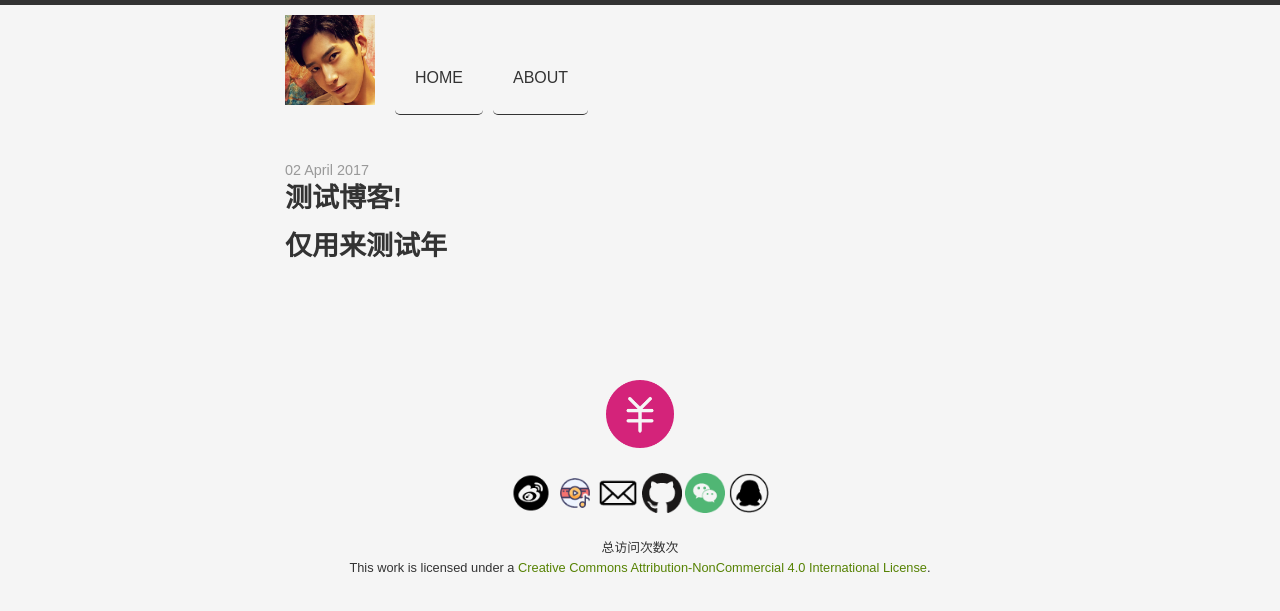
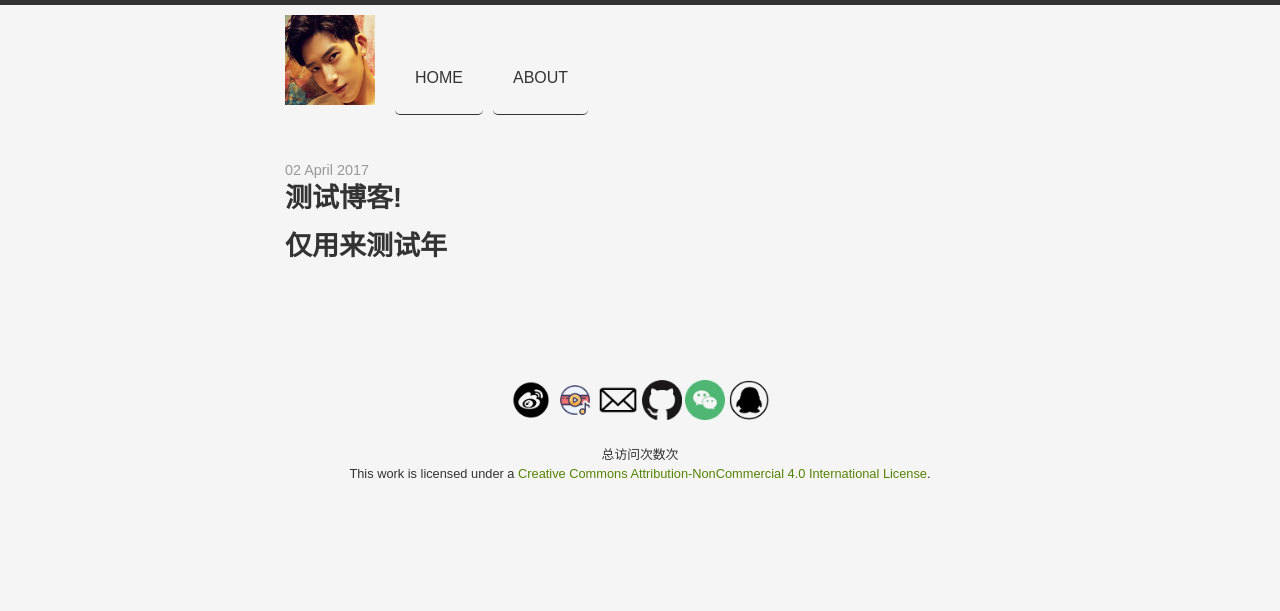
Before and after one commit to ruanwenjun/ruanwenjun.github.io, a Jekyll site: the page built from _posts/2017-4-2-测试firstBlog.md, in a window 1280 px wide. Shown: the top 611 px of the page. Built offline with Jekyll 4.4.1, drawn with Linux system fonts in a browser that asks for light colours; nearby versions of some CDN libraries; comment, search, counter and statistics services are not loaded.

Commit message:
删除打赏功能，修改分页大小为12

```diff
--- a/_config.yml
+++ b/_config.yml
@@ -9,7 +9,7 @@ url:
 baseurl:
 
 # 分页
-paginate: 8
+paginate: 12
 paginate_path: "page:num"
 
 baidu_tongji_id: c1b59fdd06598101f6a058d92fe41554
--- a/_layouts/default.html
+++ b/_layouts/default.html
@@ -35,11 +35,7 @@
       {{ content }}
 
       <footer>
-      	 <div>
-      	 	<a id="paycode" >
-            	<img src="/images/pay.png" style="cursor: pointer;height: 68px;" />
-        	</a>
-      	 </div>
+
         <a href="https://weibo.com/u/2885734002">
       		  <img src="/images/weibo.png" style="width: 40px;height: 40px;"/>
     	  </a>
@@ -104,17 +100,6 @@
 	    	});
   		});
 
-       $('#paycode').on('click', function(){
-	    	layer.open({
-	    		title:false,
-	     	 	type: 1,
-	      		maxWidth:`300px`,
-	      		skin: 'layui-layer-nobg',
-	      		shadeClose: true, //点击遮罩关闭
-	      		content: '<img style="width: 150px; " src="/images/alipay.jpg" /><img style="width: 150px; " src="/images/weixinpay.png" />',
-	      		offset: '150px'
-	    	});
-  		});
 
     </script>
   </body>
```
